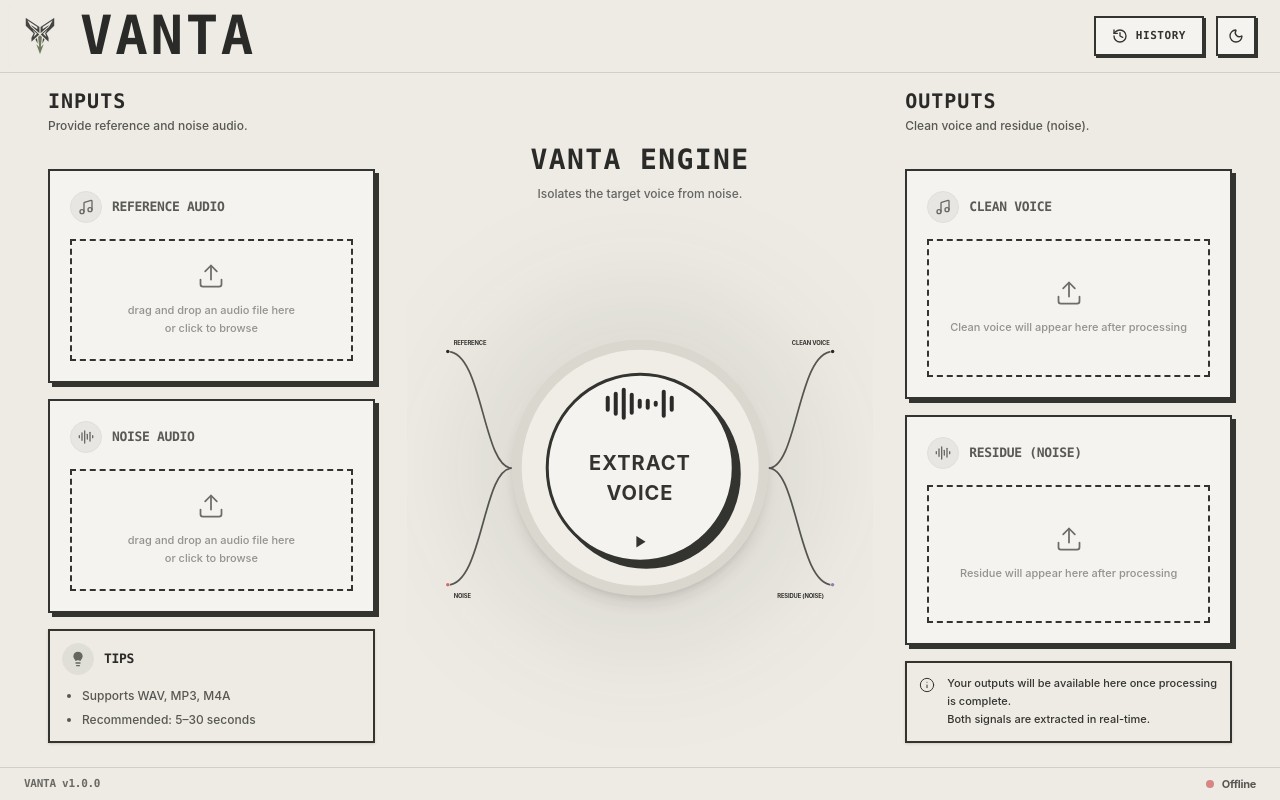
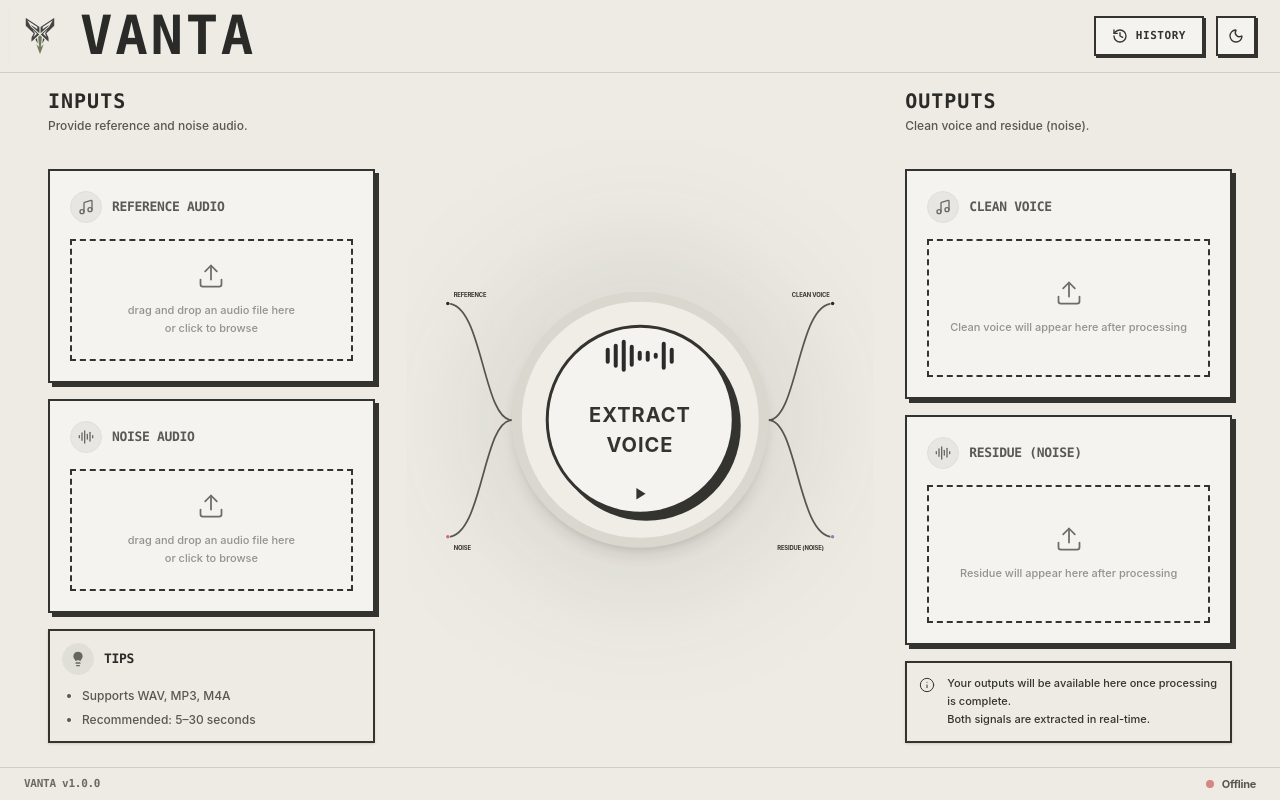
Before and after one commit to Komalpreet2809/Vanta, a Next.js app in the folder web/: page / in a window 1280 px wide. Built offline with nearby package versions, Linux system fonts and the light colour scheme; no server answers.

Commit message:
style: remove VANTA ENGINE heading from center column

```diff
--- a/web/src/components/EngineCenter.tsx
+++ b/web/src/components/EngineCenter.tsx
@@ -21,15 +21,7 @@ export function EngineCenter({
 
   return (
     <div className="flex flex-col items-center justify-center w-full h-full">
-      {/* Header Text - Matches inspo.png exactly */}
-        <div className="flex flex-col items-center gap-1 mb-8">
-          <h1 className="font-mono-heading font-black text-[28px] uppercase tracking-wider text-[var(--c-green)]">
-            VANTA ENGINE
-          </h1>
-          <p className="text-[12px] font-medium opacity-80 text-[#444444]">
-            Isolates the target voice from noise.
-          </p>
-        </div>
+
 
       {/* SVG Diagram Container - Fully responsive aspect-square */}
       <div className="relative w-full aspect-square max-w-[600px] flex items-center justify-center">
```
